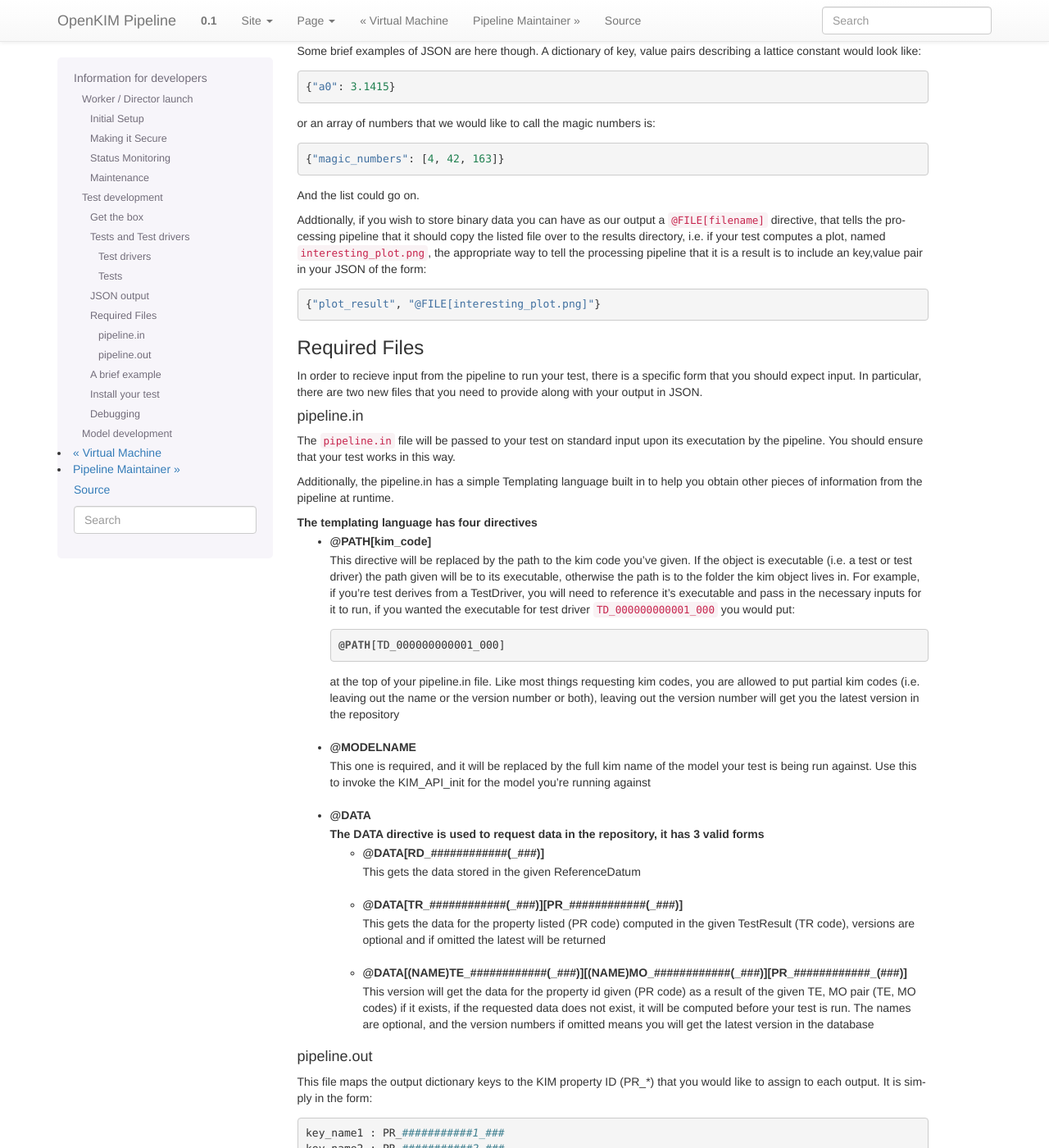
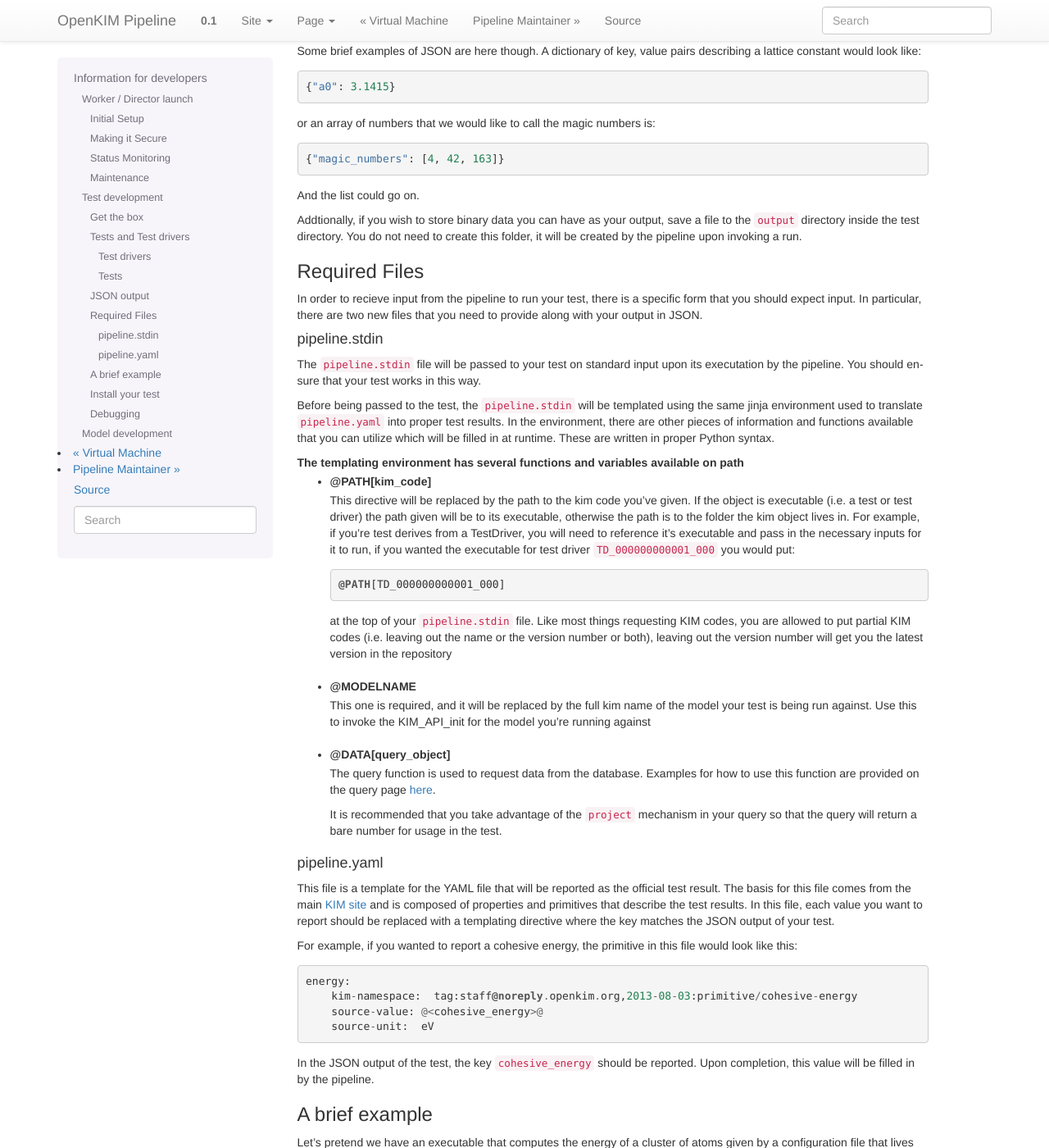
Before and after one commit to bjgjaefg23k/openkim-pipeline, a Sphinx documentation site: the page built from docs/developers.rst, in a window 1280 px wide and 1400 px high, scrolled down 2649 px. Shown: the whole window at 82% size. Built offline with Sphinx 7.4.7, drawn with Linux system fonts in a browser that asks for light colours; formulas are drawn with MathJax 3; some of the changed text lies outside the part shown.

Commit message:
updated theme, working on documentation updating

```diff
--- a/docs/developers.rst
+++ b/docs/developers.rst
@@ -131,8 +131,8 @@
 and a modelname.  To do this, the tests require 5 files:
 
 1. An executable which accepts input via stdin and is named the same as the KIMID
-2. A file called pipeline.in which describes the input to your test
-3. A file called pipeline.out which describes the output
+2. A file called pipeline.stdin which describes the input to your test
+3. A file called pipeline.yaml which is a jinja template of the results YAML document
 4. A <KIMID>.kim file
 5. A Makefile (this can be a bare minimum file such as ::
 
@@ -156,7 +156,9 @@
 out the :ref:`pipelineoutdocs` documentation.
 
 There is a library that deals with JSON in almost every language.  For C, it is https://live.gnome.org/JsonGlib,
-Python is http://pypi.python.org/pypi/simplejson/, C++ is http://jsoncpp.sourceforge.net/, Fortran 95 is https://github.com/josephalevin/fson.  Documentation about the JSON format in general is provided at http://www.json.org/.
+Python is http://pypi.python.org/pypi/simplejson/, C++ is http://jsoncpp.sourceforge.net/,
+Fortran 95 is https://github.com/josephalevin/fson.
+Documentation about the JSON format in general is provided at http://www.json.org/.
 
 Some brief examples of JSON are here though.  A dictionary of key, value pairs describing a lattice
 constant would look like::
@@ -169,65 +171,84 @@
 
 And the list could go on.
 
-Addtionally, if you wish to store binary data you can have as our output a ``@FILE[filename]`` directive, that tells the processing pipeline that it should copy the listed file over to the
-results directory, i.e. if your test computes a plot, named ``interesting_plot.png``, the appropriate way to tell the processing pipeline that it is a result is to include an key,value pair in your JSON of the form::
-
-    {"plot_result", "@FILE[interesting_plot.png]"}
+Addtionally, if you wish to store binary data you can have as your output, save
+a file to the ``output`` directory inside the test directory.  You do not need
+to create this folder, it will be created by the pipeline upon invoking a run.
 
 Required Files
 ^^^^^^^^^^^^^^
-In order to recieve input from the pipeline to run your test, there is a specific form that
-you should expect input.  In particular, there are two new files that you need to provide
-along with your output in JSON.
+In order to recieve input from the pipeline to run your test, there is a
+specific form that you should expect input.  In particular, there are two new
+files that you need to provide along with your output in JSON.
 
 
 .. _pipelineindocs:
 
-pipeline.in
+pipeline.stdin
 """""""""""
 
-The ``pipeline.in`` file will be passed to your test on standard input upon its executation by the pipeline.  You should ensure that your test works in this way.
+The ``pipeline.stdin`` file will be passed to your test on standard input upon
+its executation by the pipeline.  You should ensure that your test works in
+this way.
 
-Additionally, the pipeline.in has a simple Templating language built in to help you obtain other pieces of information from the pipeline at runtime.
+Before being passed to the test, the ``pipeline.stdin`` will be templated using
+the same jinja environment used to translate ``pipeline.yaml`` into proper test
+results.  In the environment, there are other pieces of information and
+functions available that you can utilize which will be filled in at runtime.
+These are written in proper Python syntax.
 
-The templating language has four directives
+The templating environment has several functions and variables available on path
  * @PATH[kim_code]
-    This directive will be replaced by the path to the kim code you've given.  If the object is executable (i.e. a test or test driver) the path given will be to its executable,
-    otherwise the path is to the folder the kim object lives in. For example, if you're test derives from a TestDriver, you will need to reference it's executable and pass in the
-    necessary inputs for it to run, if you wanted the executable for test driver ``TD_000000000001_000`` you would put::
+    This directive will be replaced by the path to the kim code you've given.
+    If the object is executable (i.e. a test or test driver) the path given
+    will be to its executable, otherwise the path is to the folder the kim
+    object lives in. For example, if you're test derives from a TestDriver, you
+    will need to reference it's executable and pass in the necessary inputs for
+    it to run, if you wanted the executable for test driver
+    ``TD_000000000001_000`` you would put::
 
         @PATH[TD_000000000001_000]
 
-    at the top of your pipeline.in file.  Like most things requesting kim codes, you are allowed to put partial kim codes (i.e. leaving out the name or the version number or both), leaving out the version number
-    will get you the latest version in the repository
+    at the top of your ``pipeline.stdin`` file.  Like most things requesting KIM
+    codes, you are allowed to put partial KIM codes (i.e. leaving out the name
+    or the version number or both), leaving out the version number will get you
+    the latest version in the repository
 
  * @MODELNAME
-    This one is required, and it will be replaced by the full kim name of the model your test is being run against.  Use this to invoke the KIM_API_init for the model you're running against
+    This one is required, and it will be replaced by the full kim name of the
+    model your test is being run against.  Use this to invoke the KIM_API_init
+    for the model you're running against
 
- * @DATA
-    The DATA directive is used to request data in the repository, it has 3 valid forms
-     * @DATA[RD_############(_###)]
-        This gets the data stored in the given ReferenceDatum
-     * @DATA[TR_############(_###)][PR_############(_###)]
-        This gets the data for the property listed (PR code) computed in the given TestResult (TR code), versions are optional and if omitted the latest will be returned
-     * @DATA[(NAME)TE_############(_###)][(NAME)MO_############(_###)][PR_############_(###)]
-        This version will get the data for the property id given (PR code) as a result of the given TE, MO pair (TE, MO codes) if it exists, if the requested data does not exist, it will be computed before your test is run.
-        The names are optional, and the version numbers if omitted means you will get the latest version in the database
+ * @DATA[query_object]
+    The query function is used to request data from the database. Examples for
+    how to use this function are provided on the query page
+    `here <https://query.openkim.org>`_.
 
+    It is recommended that you take advantage of the ``project`` mechanism
+    in your query so that the query will return a bare number for usage in
+    the test.
 
 .. _pipelineoutdocs:
 
-pipeline.out
+pipeline.yaml
 """"""""""""
-This file maps the output dictionary keys to the KIM property ID (PR_*) that you would
-like to assign to each output.  It is simply in the form::
+This file is a template for the YAML file that will be reported as the
+official test result.  The basis for this file comes from the main
+`KIM site <https://portal.openkim.org>`_ and is composed of properties and primitives
+that describe the test results.  In this file, each value you want to report should
+be replaced with a templating directive where the key matches the JSON output
+of your test.
 
-    key_name1 : PR_###########1_###
-    key_name2 : PR_###########2_###
+For example, if you wanted to report a cohesive energy, the primitive in this file
+would look like this::
 
-and so on.  This is the simpler of the two pipeline files.
+    energy:
+        kim-namespace:  tag:staff@noreply.openkim.org,2013-08-03:primitive/cohesive-energy
+        source-value: @<cohesive_energy>@
+        source-unit:  eV
 
-If you omit Property kim codes for some of your results, they will be stored, but people will not be able to associate your output across different tests.
+In the JSON output of the test, the key ``cohesive_energy`` should be reported.  Upon
+completion, this value will be filled in by the pipeline.
 
 A brief example
 ^^^^^^^^^^^^^^^
@@ -237,8 +258,8 @@
 this exercise.  In the directory ``td/energy__TD_000000000000_000``, we have the files::
 
     > ls -l energy__TD_000000000000_000
-    rw-r--r-- 1 vagrant vagrant configuration.dat
-    rwxr--r-- 1 vagrant vagrant energy__TD_000000000000_000
+    rw-r--r-- 1 openkim openkim configuration.dat
+    rwxr--r-- 1 openkim openkim energy__TD_000000000000_000
 
 The executable takes a number of command line arguments.  In particular, when it is
 run, the user is prompted for the following information::
@@ -267,40 +288,50 @@
 
     > ls te/energyAr__TE_000000000000_000
     energyAr__TE_000000000000_000 energyAr__TE_000000000000_000.kim Makefile
-    pipeline.in p  pipeline.out
+    pipeline.stdin pipeline.yaml
 
-The contents of ``pipeline.in`` are::
+The contents of ``pipeline.stdin`` are::
 
     @PATH[energy__TD_000000000000_000]
     Ar
     @MODELNAME
 
-The first line is going to be parsed by the pipeline so we can find the path of our test driver
-executable in the pipeline system.  The second two lines are in response to the test drivers questions.
-Again, ``@MODLENAME`` is filled in by the pipeline
-when it is run.  In ``pipeline.out`` we find the lines::
+The first line is going to be parsed by the pipeline so we can find the path of
+our test driver executable in the pipeline system.  The second two lines are in
+response to the test drivers questions.  Again, ``@MODLENAME`` is filled in by
+the pipeline when it is run.  The file ``pipeline.yaml`` contains the properties
+and primitives that have been approved to represent your test output.
 
-    total_energy : PR_000000000000_000
+The .kim file specifies what requirements your test driver has
+when run with these arguments, it won't be listed here.  The ``Makefile`` can
+be as blank as possible (see :ref:`desctests`) as we will be using a Python
+script as our main executable and it doesn't need to be made.  Finally, our
+Python script runs the path as returned by the ``@PATH`` directive and then
+simply passes along stdin input to our test driver.  The contents of this file
+are::
 
-where the property KIM code is the one we recieved from the website for our specific property
-the we are returning.  This tells the pipeline how to map your output.  The .kim file specifies
-what requirements your test driver has when run with these arguments, it won't be listed here.
-The ``Makefile`` can be as blank as possible (see :ref:`desctests`) as we will be using a
-bash script as our main executable and it doesn't need to be made.  Finally, our bash
-script runs the path as returned by the ``@PATH`` directive and then simply passes along
-stdin input to our test driver.  The contents of this file are::
+    #!/usr/bin/env python
+    import sys
+    from subprocess import Popen, PIPE
+    from StringIO import StringIO
+    import fileinput
 
-    #!/bin/bash -e
-    read -p "enter test driver: " TESTDRIVER
-    read -p "enter species: " SPECIES
-    read -p "enter model name: " MODELNAME
+    inp = fileinput.input()
+    exe = next(inp).strip()
+    args = "".join([line for line in inp])
 
-    echo -e "$SPECIES\n$MODELNAME" | $TESTDRIVER
+    try:
+        proc = Popen(exe, stdin=PIPE, stdout=sys.stdout,
+                    stderr=sys.stderr, shell=True)
+        proc.communicate(input=args)
+    except Exception as e:
+        pass
+    finally:
+        exit(proc.returncode)
 
-There we have our simple test.  If we wanted to make more tests, we would need to change
-the name of folder, executable, and kim file.  Then we could change the species name
-in ``pipeline.in``.
-
+There we have our simple test.  If we wanted to make more tests, we would need
+to change the name of folder, executable, and kim file.  Then we could change
+the species name in ``pipeline.stdin``.
 
 
 Install your test
--- a/docs/network.rst
+++ b/docs/network.rst
@@ -1,12 +1,12 @@
 Network Layout
 ===================
-Here, we intent to layout a rough network diagram of how computers are connected in the OpenKIM network.
+Here, we intend to layout a rough network diagram of how computers are connected in the OpenKIM network.
 
 Network tools
 -------------
 We rely on a large set of standard networking tools to allow the resources to live in the
 nethers of the internet.  SSH tunnels are employed to limit host dependencies on non-native
-port access - ssh is standard on any \*nix system and is highly restricting is configured correctly.
+port access - ssh is standard on any \*nix system and is highly restricting if configured correctly.
 SFTP allows the transfer of these secure resources via authenticated download - the users
 of this system can be greatly restricted for security purposes.  RSYNC is used in the system for
 file transfer as well as it transfers only the changes of files to reduce network overhead - this
```
Also changed, not shown: other parts of docs/developers.rst (+3 -3 lines), 1 other file.
